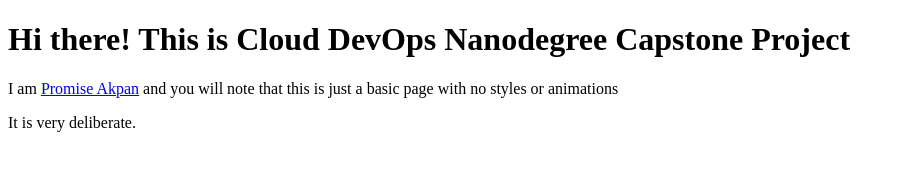
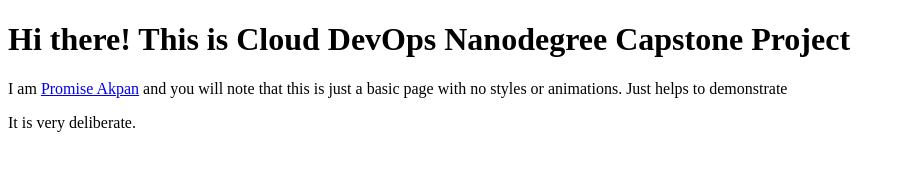
Before and after one commit to prhomhyse/devops-capstone, a plain HTML site: page index.html in a window 1280 px wide. Shown: the whole page, without its empty margins (0-905 px from the left). Drawn offline with Linux system fonts and the light colour scheme.

```diff
--- a/index.html
+++ b/index.html
@@ -3,13 +3,16 @@
   <head>
     <title>Simple HTML for B/G Demo</title>
   </head>
+
   <body>
     <h1>Hi there! This is Cloud DevOps Nanodegree Capstone Project</h1>
     <p>
       I am
       <a href="https://promiseakpan.com" target="blank">Promise Akpan</a> and
-      you will note that this is just a basic page with no styles or animations
+      you will note that this is just a basic page with no styles or animations.
+      Just helps to demonstrate
     </p>
+
     <p>It is very deliberate.</p>
   </body>
 </html>
--- a/templates/params.json
+++ b/templates/params.json
@@ -25,7 +25,7 @@
   },
   {
     "ParameterKey": "NodeGroupName",
-    "ParameterValue": "nodegp1"
+    "ParameterValue": "ndgp1"
   },
   {
     "ParameterKey": "NodeAutoScalingGroupDesiredCapacity",
```
Also changed, not shown: 1 other file.
